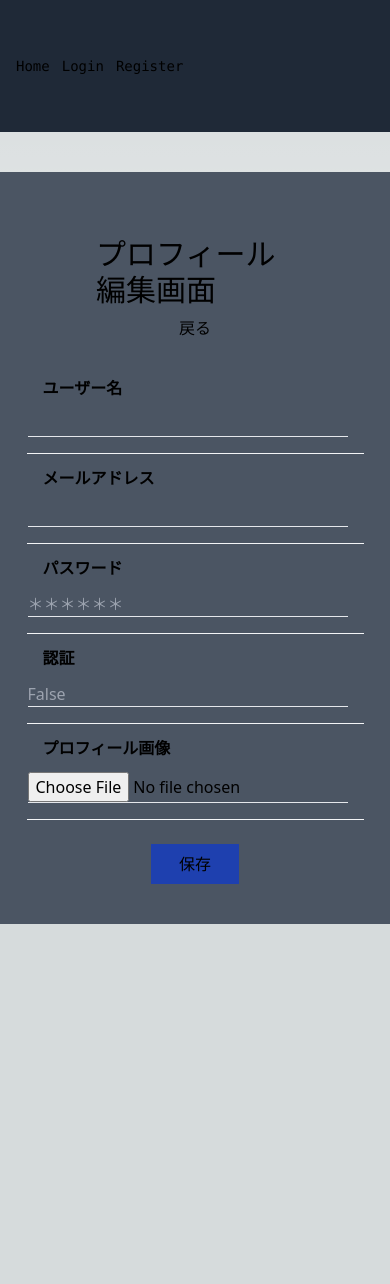
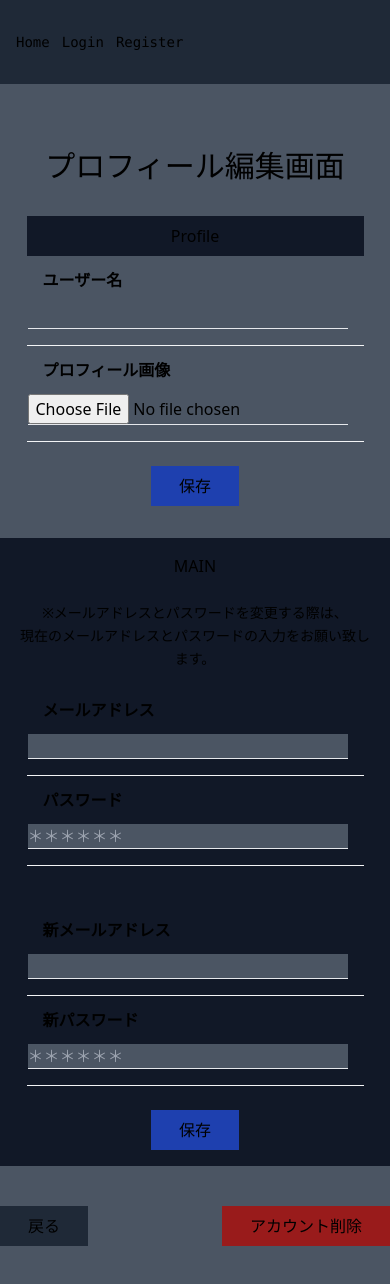
Before and after one commit to Freelancer0708/WebApp01, a Next.js app: page /profile/edit in a window 390 px wide. Before the commit the page ends 924 px from the top, so only its background shows below. Built offline with nearby package versions, Linux system fonts and the light colour scheme; no server answers; the database is empty.

Commit message:
sixth commit

```diff
--- a/src/assets/globals.css
+++ b/src/assets/globals.css
@@ -44,6 +44,13 @@ body {
     gap: 0.75rem;
     /* display: none; */
   }
+  #__next header ul.py-10 {
+    padding-top: 1rem;
+    padding-bottom: 1rem;
+  }
+  #__next main article.mt-10 {
+    margin-top: 0;
+  }
   .flex-table tbody tr th {
     display: block;
     padding-bottom: 0;
@@ -53,4 +60,8 @@ body {
     display: block;
     padding-bottom: 1rem;
   }
+  .px-24 {
+    padding-left: 0rem;
+    padding-right: 0rem;
+  }
 }
--- a/src/pages/profile/edit.tsx
+++ b/src/pages/profile/edit.tsx
@@ -1,4 +1,4 @@
-import { getAuth } from "firebase/auth";
+import { EmailAuthProvider, deleteUser, getAuth, reauthenticateWithCredential, sendEmailVerification, updateEmail, updatePassword, updateProfile } from "firebase/auth";
 import { useState, useEffect, FormEvent, useCallback } from 'react';
 import { getFirestore, collection, getDocs, setDoc, doc } from "firebase/firestore";
 import { initializeApp } from 'firebase/app';
@@ -6,14 +6,16 @@ import { firebaseConfig } from "@/components/FirebaseConfig";
 import { useRouter } from 'next/router';
 import Link from "next/link";
 import { UserData } from "@/components/UserData/UserData";
-import { getStorage, ref, uploadBytes } from "firebase/storage";
+import { getDownloadURL, getStorage, ref, uploadBytes } from "firebase/storage";
 
 export default function EditProfile() {
     const router = useRouter();
     const [userData, setUserData] = useState<UserData | null>(null);
     const [displayName, setDisplayName] = useState("");
-    const [email, setEmail] = useState("");
-    const [password, setPassword] = useState("");
+    const [nowEmail, setNowEmail] = useState("");
+    const [newEmail, setNewEmail] = useState("");
+    const [nowPassword, setNowPassword] = useState("");
+    const [newPassword, setNewPassword] = useState("");
     const [emailVerified, setEmailVerified] = useState("");
     const [avatar, setAvatar] = useState<File | null>(null);
 
@@ -41,12 +43,48 @@ export default function EditProfile() {
     const handleImage = (e: React.ChangeEvent<HTMLInputElement>) => {
         if (e.target.files) {
             const image = e.target.files[0];
-            console.log(image);
             setAvatar(image);
         }
     };
 
-    const handleSubmit = (e: FormEvent) => {
+    const handleSubmitMain = (e: FormEvent) => {
+        e.preventDefault();
+        const auth = getAuth();
+        const app = initializeApp(firebaseConfig);
+        const db = getFirestore(app);
+        const currentUser = auth.currentUser;
+        if (currentUser && nowEmail && nowPassword) {
+            const credential = EmailAuthProvider.credential(
+                nowEmail,
+                nowPassword
+            )
+            reauthenticateWithCredential(currentUser, credential)
+                .then(() => {
+                    if (newEmail) {
+                        updateEmail(currentUser, newEmail)
+                            .then(() => {
+                                sendEmailVerification(currentUser);
+                            });
+                    }
+
+                    if (newPassword) {
+                        updatePassword(currentUser, newPassword)
+                    }
+                });
+        }
+
+        if (currentUser?.uid && newEmail) {
+            setDoc(doc(db, "users", currentUser.uid), {
+                displayName: userData?.displayName,
+                email: newEmail,
+                emailVerified: userData?.emailVerified ? "True" : "False",
+                avatar: userData?.avatar
+            });
+        }
+        router.push("/profile");
+    }
+
+    const handleSubmitProfile = (e: FormEvent) => {
         e.preventDefault();
         const auth = getAuth();
         const app = initializeApp(firebaseConfig);
@@ -54,65 +92,65 @@ export default function EditProfile() {
         const storage = getStorage(app);
         const currentUser = auth.currentUser;
 
-        async function fetchData() {
+        async function fetchDataStorage() {
             if (avatar) {
                 const mountainImagesRef = ref(storage, 'avatar/' + currentUser?.uid + '/' + avatar.name);
                 await uploadBytes(mountainImagesRef, avatar)
             }
-        }
-        fetchData();
-
-        if (displayName == "" && userData?.displayName) {
-            setDisplayName(userData.displayName)
-        }
-        if (email == "" && userData?.email) {
-            setEmail(userData.email)
-        }
-        if (emailVerified == "" && userData?.emailVerified) {
-            if (userData?.emailVerified == true) {
-                setEmailVerified("True")
-            } else if (userData?.emailVerified == false) {
-                setEmailVerified("False")
+            if (avatar && currentUser && currentUser?.uid && userData?.avatar) {
+                getDownloadURL(ref(storage, "avatar/" + currentUser?.uid + "/" + userData?.avatar))
+                    .then((url) => {
+                        updateProfile(currentUser, {
+                            photoURL: url
+                        });
+                    });
             }
         }
+        fetchDataStorage();
 
-        if (currentUser?.uid && displayName != "" && email != "" && emailVerified != "" && avatar != null) {
-            return setDoc(doc(db, "users", currentUser.uid), {
-                displayName: displayName,
-                email: email,
-                emailVerified: emailVerified,
-                avatar: avatar?.name
+        if (currentUser && displayName) {
+            updateProfile(currentUser, {
+                displayName: displayName
             });
         }
 
+        if (currentUser?.uid) {
+            setDoc(doc(db, "users", currentUser.uid), {
+                displayName: displayName ? displayName : userData?.displayName,
+                email: userData?.email,
+                emailVerified: emailVerified ? emailVerified : (userData?.emailVerified ? "True" : "False"),
+                avatar: avatar?.name ? avatar?.name : userData?.avatar
+            });
+        }
         router.push("/profile");
+    }
+
+    const handleDeleteUser = async () => {
+        const auth = getAuth();
+        const currentUser = auth.currentUser;
+        if (currentUser) {
+            deleteUser(currentUser);
+        }
+        router.push("/register");
     }
 
     return (
         <>
             <article className="w-full flex flex-col items-center justify-between px-24 py-10 bg-gray-600 mt-10">
                 <h1 className="pt-6 text-3xl mb-2">プロフィール編集画面</h1>
-                <Link href="/profile" className="back">戻る</Link>
-                <section className="pt-6">
-                    <form onSubmit={handleSubmit} className="flex flex-col justify-start items-center">
+                <section className="pt-6 px-4">
+                    <h2 className="bg-gray-900 px-2 py-2 text-center">Profile</h2>
+                    <form onSubmit={handleSubmitProfile} className="flex flex-col justify-start items-center">
                         <table className="mb-6 flex-table">
                             <tbody>
                                 <tr className="border-gray-100 border-solid border-b">
                                     <th className="text-left pr-10 pl-4 py-3">ユーザー名</th>
-                                    <td className="py-3 pr-4"><input type="text" name="displayName" value={displayName || ''} placeholder={userData?.displayName} onChange={(e) => setDisplayName(e.target.value)} className="bg-gray-600 border-b outline-none w-80" /></td>
+                                    <td className="py-3 pr-4"><input type="text" name="displayName" placeholder={userData?.displayName} onChange={(e) => setDisplayName(e.target.value)} className="bg-gray-600 border-b outline-none w-80" /></td>
                                 </tr>
-                                <tr className="border-gray-100 border-solid border-b">
-                                    <th className="text-left pr-10 pl-4 py-3">メールアドレス</th>
-                                    <td className="py-3 pr-4"><input type="text" name="email" value={email || ''} placeholder={userData?.email} onChange={(e) => setEmail(e.target.value)} className="bg-gray-600 border-b outline-none w-80" /></td>
-                                </tr>
-                                <tr className="border-gray-100 border-solid border-b">
-                                    <th className="text-left pr-10 pl-4 py-3">パスワード</th>
-                                    <td className="py-3 pr-4"><input type="text" name="password" value={password || ''} placeholder="＊＊＊＊＊＊" onChange={(e) => setPassword(e.target.value)} className="bg-gray-600 border-b outline-none w-80" /></td>
-                                </tr>
-                                <tr className="border-gray-100 border-solid border-b">
+                                {/* <tr className="border-gray-100 border-solid border-b">
                                     <th className="text-left pr-10 pl-4 py-3">認証</th>
-                                    <td className="py-3 pr-4"><input type="text" name="emailVerified" value={emailVerified} placeholder={userData?.emailVerified ? 'True' : 'False'} onChange={(e) => setEmailVerified(e.target.value)} className="bg-gray-600 border-b outline-none w-80" /></td>
-                                </tr>
+                                    <td className="py-3 pr-4"><input type="text" name="emailVerified" placeholder={userData?.emailVerified ? 'True' : 'False'} onChange={(e) => setEmailVerified(e.target.value)} className="bg-gray-600 border-b outline-none w-80" /></td>
+                                </tr> */}
                                 <tr className="border-gray-100 border-solid border-b">
                                     <th className="text-left pr-10 pl-4 py-3">プロフィール画像</th>
                                     <td className="py-3 pr-4"><input type="file" name="avatar" onChange={handleImage} className="bg-gray-600 border-b outline-none w-80" accept="image/*" /></td>
@@ -122,6 +160,43 @@ export default function EditProfile() {
                         <button type="submit" className="bg-blue-800 px-7 py-2">保存</button>
                     </form>
                 </section>
+                <section className="mt-8 pt-2 pb-4 px-4 bg-gray-900">
+                    <h2 className=" px-2 py-2 text-center">MAIN</h2>
+                    <p className="text-center text-sm leading-relaxed py-4">※メールアドレスとパスワードを変更する際は、<br />現在のメールアドレスとパスワードの入力をお願い致します。</p>
+                    <form onSubmit={handleSubmitMain} className="flex flex-col justify-start items-center">
+                        <table className="mb-10 flex-table">
+                            <tbody>
+                                <tr className="border-gray-100 border-solid border-b">
+                                    <th className="text-left pr-10 pl-4 py-3">メールアドレス</th>
+                                    <td className="py-3 pr-4"><input type="text" name="email" placeholder={userData?.email} onChange={(e) => setNowEmail(e.target.value)} className="bg-gray-600 border-b outline-none w-80" /></td>
+                                </tr>
+                                <tr className="border-gray-100 border-solid border-b">
+                                    <th className="text-left pr-10 pl-4 py-3">パスワード</th>
+                                    <td className="py-3 pr-4"><input type="text" name="password" placeholder="＊＊＊＊＊＊" onChange={(e) => setNowPassword(e.target.value)} className="bg-gray-600 border-b outline-none w-80" /></td>
+                                </tr>
+                            </tbody>
+                        </table>
+                        <table className="mb-6 flex-table">
+                            <tbody>
+                                <tr className="border-gray-100 border-solid border-b">
+                                    <th className="text-left pr-10 pl-4 py-3">新メールアドレス</th>
+                                    <td className="py-3 pr-4"><input type="text" name="email" placeholder={userData?.email} onChange={(e) => setNewEmail(e.target.value)} className="bg-gray-600 border-b outline-none w-80" /></td>
+                                </tr>
+                                <tr className="border-gray-100 border-solid border-b">
+                                    <th className="text-left pr-10 pl-4 py-3">新パスワード</th>
+                                    <td className="py-3 pr-4"><input type="text" name="password" placeholder="＊＊＊＊＊＊" onChange={(e) => setNewPassword(e.target.value)} className="bg-gray-600 border-b outline-none w-80" /></td>
+                                </tr>
+                            </tbody>
+                        </table>
+                        <button type="submit" className="bg-blue-800 px-7 py-2">保存</button>
+                    </form>
+                </section>
+                <div className="w-full flex items-center justify-between mt-10">
+                    <Link href="/profile" className="back bg-gray-800 px-7 py-2">戻る</Link>
+                    <button className='bg-red-800 px-7 py-2' onClick={handleDeleteUser}>
+                        アカウント削除
+                    </button>
+                </div>
             </article>
         </>
     )
--- a/src/pages/profile/index.tsx
+++ b/src/pages/profile/index.tsx
@@ -62,10 +62,10 @@ export default function Profile() {
                                 <th className="text-left pr-10 pl-4 py-3">パスワード</th>
                                 <td className="py-3 pr-4"><p className="w-80">＊＊＊＊＊＊</p></td>
                             </tr>
-                            <tr className="border-gray-100 border-solid border-b">
+                            {/* <tr className="border-gray-100 border-solid border-b">
                                 <th className="text-left pr-10 pl-4 py-3">認証</th>
                                 <td className="py-3 pr-4"><p className="w-80">{userData?.emailVerified ? 'True' : 'False'}</p></td>
-                            </tr>
+                            </tr> */}
                             <tr className="border-gray-100 border-solid border-b">
                                 <th className="text-left pr-10 pl-4 py-3">プロフィール画像</th>
                                 <td className="py-3 pr-4"><p className="w-80">{userData?.avatar}</p></td>
```
Also changed, not shown: src/components/Header/LoginStatus.tsx (+11 -11 lines).
